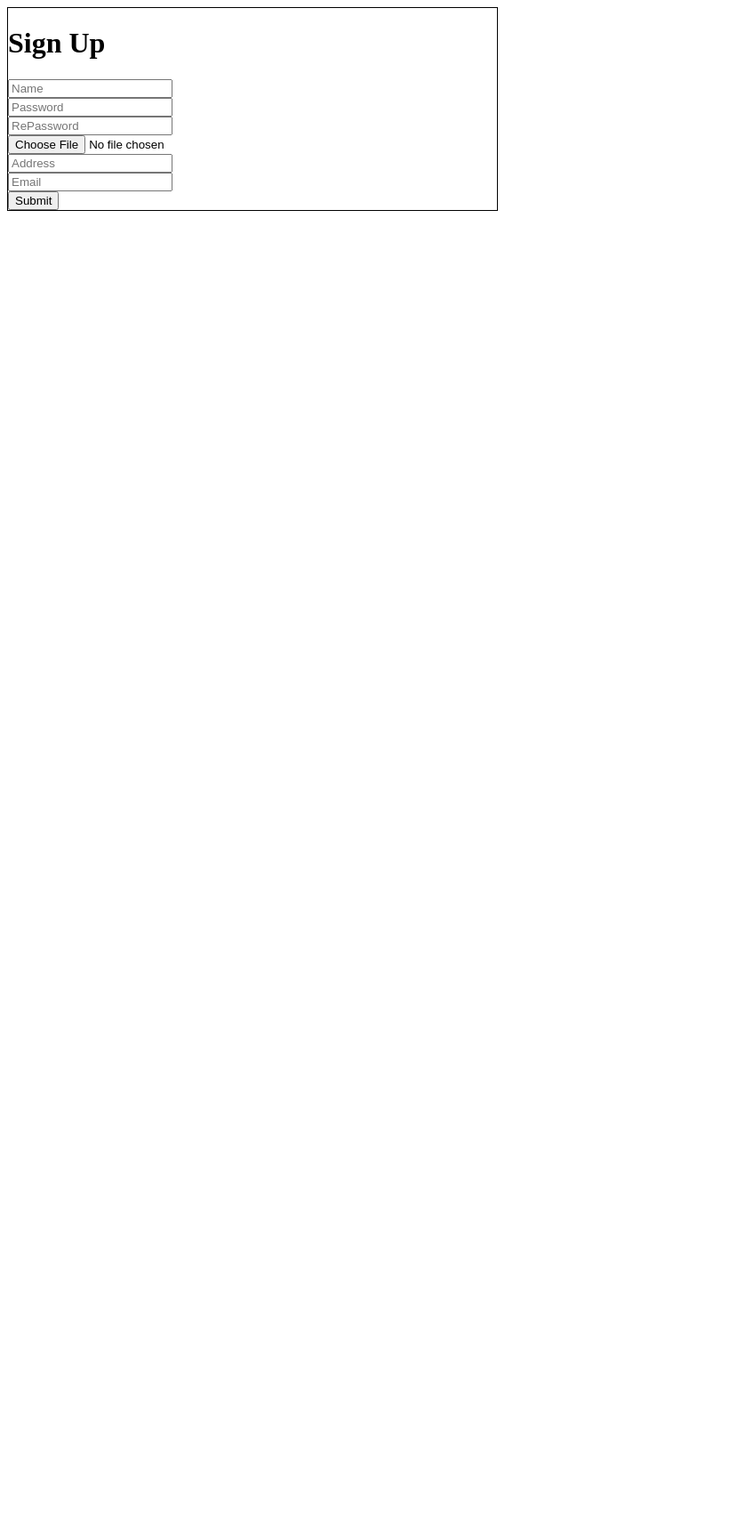
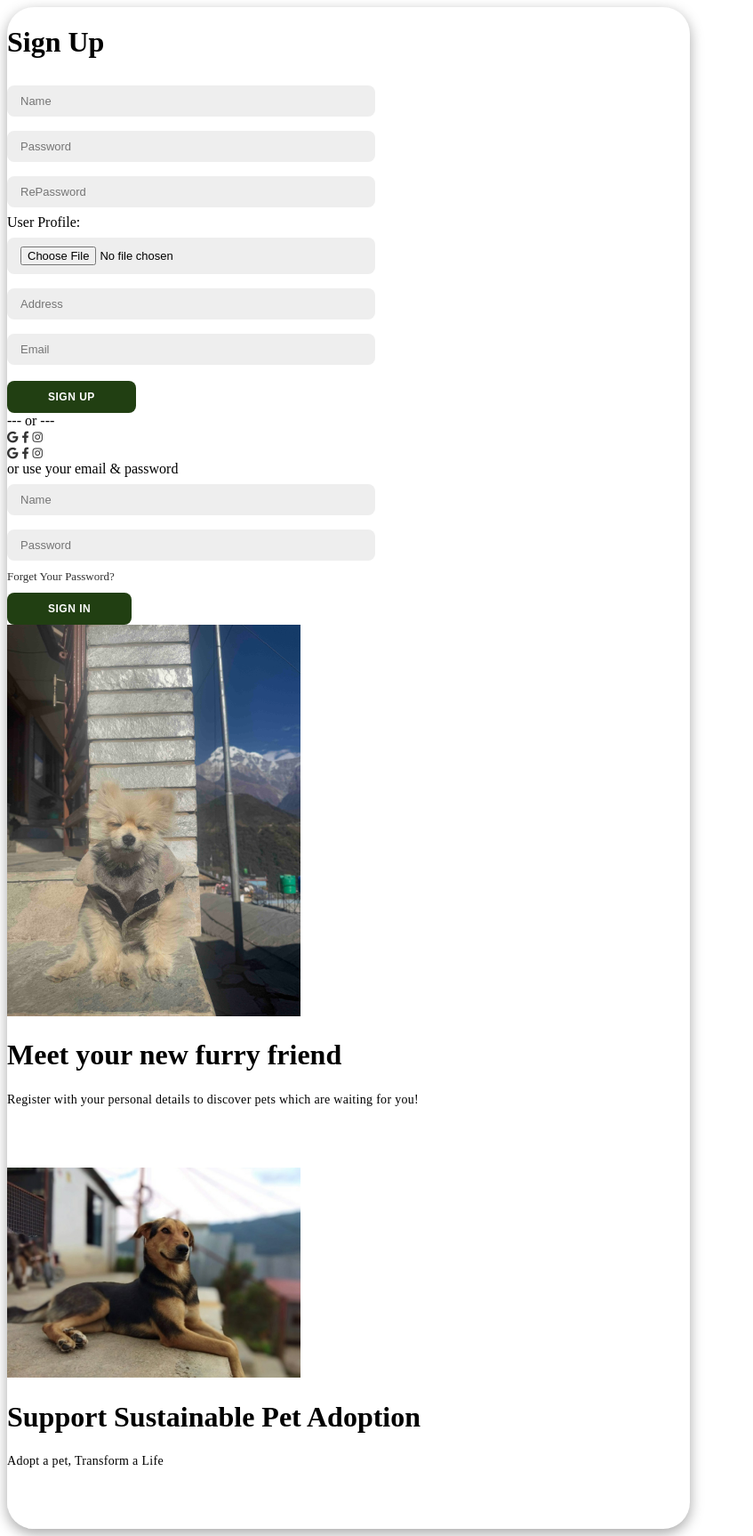
Before and after one commit to Kiran-Kharel/Peternity, a PHP site: page /signup.php in a window 1280 px wide. Shown: the whole page at 89% size, without its empty margins (0-847 px from the left). Before the commit the page ends 237 px from the top, so only its background shows below. Run offline with PHP 8.4, Linux system fonts and the light colour scheme.

Commit message:
updated forms

```diff
--- a/Assets/css/navbar.css
+++ b/Assets/css/navbar.css
@@ -1,9 +1,3 @@
-*{
-    margin: 0;
-    padding: 0;
-    box-sizing: border-box;
-    font-family: "Poppins", sans-serif;
-}
 nav{
     width: 100%;
     height: 10vh;
--- a/Assets/css/signup.css
+++ b/Assets/css/signup.css
@@ -1,8 +1,196 @@
-.signup{
-    border: 1px solid black;
-    width: 550px;
-    padding: auto;
+
+.form-container{
+    background-color: #fff;
+    border-radius: 30px;
+    box-shadow: 0 5px 15px rgba(0, 0, 0, 0.35);
+    position: relative;
+    overflow: hidden;
+    width: 768px;
+    max-width: 100%;
+    min-height: 200px;
 }
-.signin_div{
+.form-container a{
+    color: #333;
+    font-size: 13px;
+    text-decoration: none;
+    margin: 15px 0 10px;
+}
+.form-container button{
+    background-color: #213F12;
+    color: #fff;
+    font-size: 12px;
+    padding: 10px 45px;
+    border: 1px solid transparent;
+    border-radius: 8px;
+    font-weight: 600;
+    letter-spacing: 0.5px;
+    text-transform: uppercase;
+    margin-top: 10px;
+    cursor: pointer;
+}
+.form-container button.hidden{
+    background-color: transparent;
+    border-color: #fff;
+}
+.form-container input{
+    background-color: #eee;
+    border: none;
+    margin: 8px 0;
+    padding: 10px 15px;
+    font-size: 13px;
+    border-radius: 8px;
+    width: 50%;
+    outline: none;
+}
+.form-container p{
+    font-size: 14px;
+    line-height: 20px;
+    letter-spacing: 0.3px;
+    margin: 20px 0;
+}
 
+/*
+.form-container span{
+    font-size: 12px;
 }
+
+
+
+
+
+
+
+.form-container form{
+    background-color: #fff;
+    display: flex;
+    align-items: center;
+    justify-content: center;
+    flex-direction: column;
+    padding: 0 40px;
+    height: 100%;
+}
+
+
+
+.form-container{
+    position: absolute;
+    top: 0;
+    height: 100%;
+    transition: all 0.6s ease-in-out;
+}
+
+.sign-in{
+    left: 0;
+    width: 50%;
+    z-index: 2;
+}
+
+.container.active .sign-in{
+    transform: translateX(100%);
+}
+
+.sign-up{
+    left: 0;
+    width: 50%;
+    opacity: 0;
+    z-index: 1;
+}
+
+.container.active .sign-up{
+    transform: translateX(100%);
+    opacity: 1;
+    z-index: 5;
+    animation: move 0.6s;
+}
+
+@keyframes move{
+    0%, 49.99%{
+        opacity: 0;
+        z-index: 1;
+    }
+    50%, 100%{
+        opacity: 1;
+        z-index: 5;
+    }
+}
+
+.social-icons{
+    margin: 20px 0;
+}
+
+.social-icons a{
+    border: 1px solid #ccc;
+    border-radius: 20%;
+    display: inline-flex;
+    justify-content: center;
+    align-items: center;
+    margin: 0 3px;
+    width: 40px;
+    height: 40px;
+}
+
+.toggle-container{
+    position: absolute;
+    top: 0;
+    left: 50%;
+    width: 50%;
+    height: 100%;
+    overflow: hidden;
+    transition: all 0.6s ease-in-out;
+    border-radius: 150px 0 0 100px;
+    z-index: 1000;
+}
+
+.container.active .toggle-container{
+    transform: translateX(-100%);
+    border-radius: 0 150px 100px 0;
+}
+
+.toggle{
+    background-color: #512da8;
+    height: 100%;
+    background: linear-gradient(to right, #5c6bc0, #512da8);
+    color: #fff;
+    position: relative;
+    left: -100%;
+    height: 100%;
+    width: 200%;
+    transform: translateX(0);
+    transition: all 0.6s ease-in-out;
+}
+
+.container.active .toggle{
+    transform: translateX(50%);
+}
+
+.toggle-panel{
+    position: absolute;
+    width: 50%;
+    height: 100%;
+    display: flex;
+    align-items: center;
+    justify-content: center;
+    flex-direction: column;
+    padding: 0 30px;
+    text-align: center;
+    top: 0;
+    transform: translateX(0);
+    transition: all 0.6s ease-in-out;
+}
+
+.toggle-left{
+    transform: translateX(-200%);
+}
+
+.container.active .toggle-left{
+    transform: translateX(0);
+}
+
+.toggle-right{
+    right: 0;
+    transform: translateX(0);
+}
+
+.container.active .toggle-right{
+    transform: translateX(200%);
+} */
--- a/index.php
+++ b/index.php
@@ -15,6 +15,7 @@
     <link rel="stylesheet" href="https://cdnjs.cloudflare.com/ajax/libs/font-awesome/6.7.2/css/all.min.css"
         integrity="sha512-Evv84Mr4kqVGRNSgIGL/F/aIDqQb7xQ2vcrdIwxfjThSH8CSR7PBEakCr51Ck+w+/U6swU2Im1vVX0SVk9ABhg=="
         crossorigin="anonymous" referrerpolicy="no-referrer" />
+    <link rel="stylesheet" href="Assets/css/style.css">
     <link rel="stylesheet" href="Assets/css/navbar.css">
     <link rel="stylesheet" href="Assets/css/herosection.css">
     <link rel="stylesheet" href="Assets/css/categorysection.css">
--- a/signup.php
+++ b/signup.php
@@ -5,73 +5,64 @@
     <meta name="viewport" content="width=device-width, initial-scale=1.0">
      <link rel="stylesheet" href="https://cdnjs.cloudflare.com/ajax/libs/font-awesome/6.4.2/css/all.min.css">
     <link rel="stylesheet" type="text/css" href="Assets/CSS/signup.css">
-    <link rel="stylesheet" href="style.css">
+    <link rel="stylesheet" href="Assets/css/signup.css">
     <title>Sign Up</title>
 </head>
 <body>
-    <div class="signin_div">
-        <form action="" method = "POST" class="signup">
+    <div class="form-container" id="form-container">
+        <div class="sign-up">
+            <form action="" >
                 <h1>Sign Up</h1>
-
                     <input type="text" name="username" placeholder= "Name"/><br>
                     <input type="password" name="password" placeholder= "Password"/><br>
                     <input type="password" name="confirmpassword" placeholder= "RePassword"/><br>
+                    <label for="userProfile">User Profile:</label><br>
                     <input type="file" name="userProfile" placeholder= "Profile Picture"/><br>
                     <input type="text" name="address" placeholder= "Address"/><br>
                     <input type="email" name="email" placeholder= "Email"/><br>
-                <input type="submit" value="Submit">
+                    <button class="form-button">Sign Up</button><br>
+                    <span>---</span> <span>or</span> <span>---</span>
+                <div class="social-icons">
+                    <a href="#" class="icon"><i class="fab fa-google"></i></a>
+                    <a href="#" class="icon"><i class="fab fa-facebook-f"></i></a>
+                    <a href="#" class="icon"><i class="fab fa-instagram"></i></a>
+                </div>
             </form>
         </div>
-    <!-- <div class="container" id="container">
-        <div class="form-container sign-up">
-            <form>
-                <h1>Create Account</h1>
+        <div class="sign-in">
+            <form action="">
                 <div class="social-icons">
-                    <a href="#" class="icon"><i class="fa-brands fa-google-plus-g"></i></a>
-                    <a href="#" class="icon"><i class="fa-brands fa-facebook-f"></i></a>
-                    <a href="#" class="icon"><i class="fa-brands fa-github"></i></a>
-                    <a href="#" class="icon"><i class="fa-brands fa-linkedin-in"></i></a>
+                    <a href="#" class="icon"><i class="fab fa-google"></i></a>
+                    <a href="#" class="icon"><i class="fab fa-facebook-f"></i></a>
+                    <a href="#" class="icon"><i class="fab fa-instagram"></i></a>
                 </div>
-                <span>or use your email for registeration</span>
-                <input type="text" placeholder="Name">
-                <input type="email" placeholder="Email">
-                <input type="password" placeholder="Password">
-                <button>Sign Up</button>
-            </form>
-        </div>
-        <div class="form-container sign-in">
-            <form>
-                <h1>Sign In</h1>
-                <div class="social-icons">
-                    <a href="#" class="icon"><i class="fa-brands fa-google-plus-g"></i></a>
-                    <a href="#" class="icon"><i class="fa-brands fa-facebook-f"></i></a>
-                    <a href="#" class="icon"><i class="fa-brands fa-github"></i></a>
-                    <a href="#" class="icon"><i class="fa-brands fa-linkedin-in"></i></a>
-                </div>
-                <span>or use your email password</span>
-                <input type="email" placeholder="Email">
-                <input type="password" placeholder="Password">
-                <a href="#">Forget Your Password?</a>
-                <button>Sign In</button>
+                <span>or use your email & password</span><br>
+                <input type="text" name="username" placeholder= "Name"/><br>
+                <input type="password" name="password" placeholder= "Password"/><br>
+                <a href="#">Forget Your Password?</a><br>
+                <button class="form-button">Sign In</button>
             </form>
         </div>
         <div class="toggle-container">
-            <div class="toggle">
+            <div class="toggle>
+                <div class="toggle-panel toggle-right">
+                    <img src="Assets/images/welcome.jpg" alt="" width=330/>
+                    <h1>Meet your new furry friend</h1>
+                    <p>Register with your personal details to discover pets which are waiting for you!</p>
+                    <button class="hidden" id="register">Sign Up</button>
+                </div>
                 <div class="toggle-panel toggle-left">
-                    <h1>Welcome Back!</h1>
-                    <p>Enter your personal details to use all of site features</p>
-                    <button class="hidden" id="login">Sign In</button>
-                </div>
-                <div class="toggle-panel toggle-right">
-                    <h1>Hello, Friend!</h1>
-                    <p>Register with your personal details to use all of site features</p>
-                    <button class="hidden" id="register">Sign Up</button>
+                    <img src="Assets/images/signin-dog.jpg" alt="" width=330/>
+                    <h1>Support Sustainable Pet Adoption</h1>
+                    <p>Adopt a pet, Transform a Life</p>
+                    <button class="hidden" id="register">Sign In</button>
                 </div>
             </div>
         </div>
     </div>
 
-    <script src="script.js"></script> -->
+
+    <!-- <script src="script.js"></script> -->
 
 </body>
 </html>
```
Also changed, not shown: Assets/css/style.css (added, +9 -0 lines), Assets/images/dog-team-paaila.jpg (added), Assets/images/signin-dog.jpg (added), Assets/images/welcome.jpg (added). Lines whose indentation alone changed are shown as unchanged.
